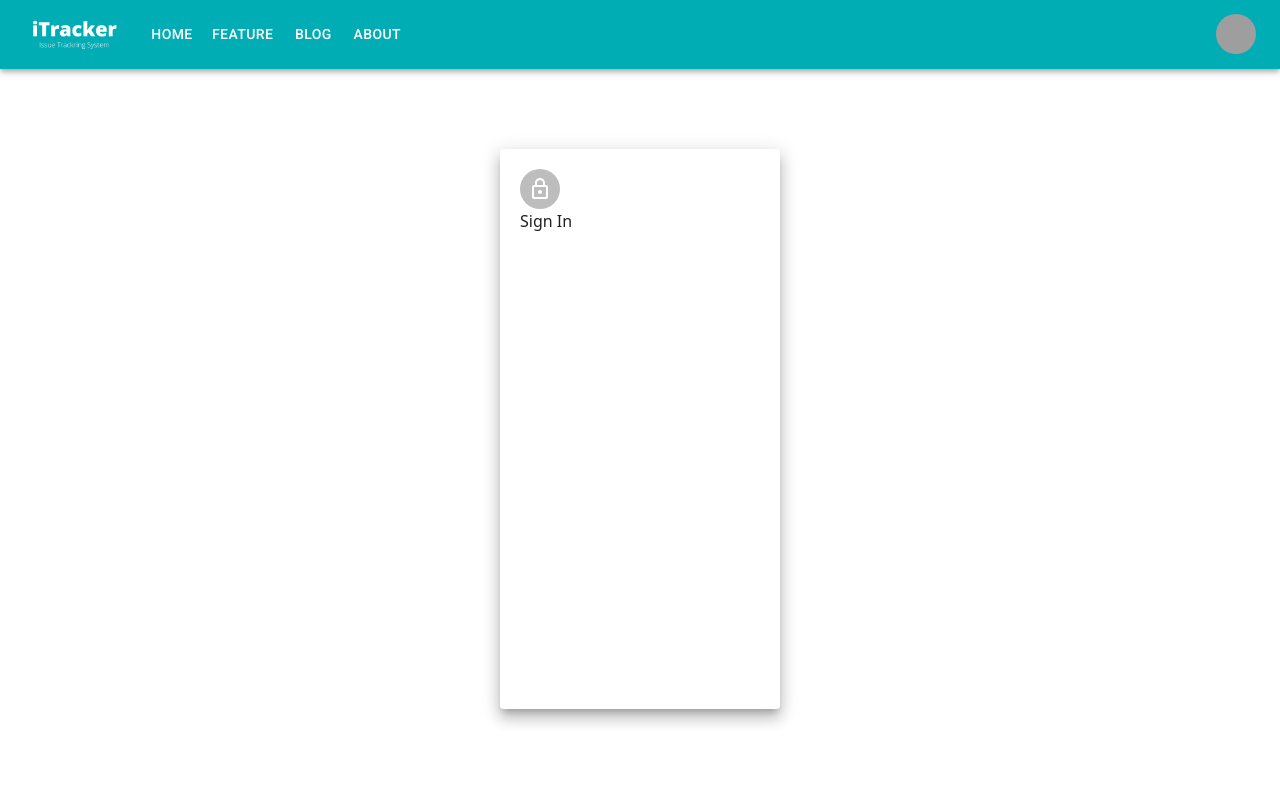
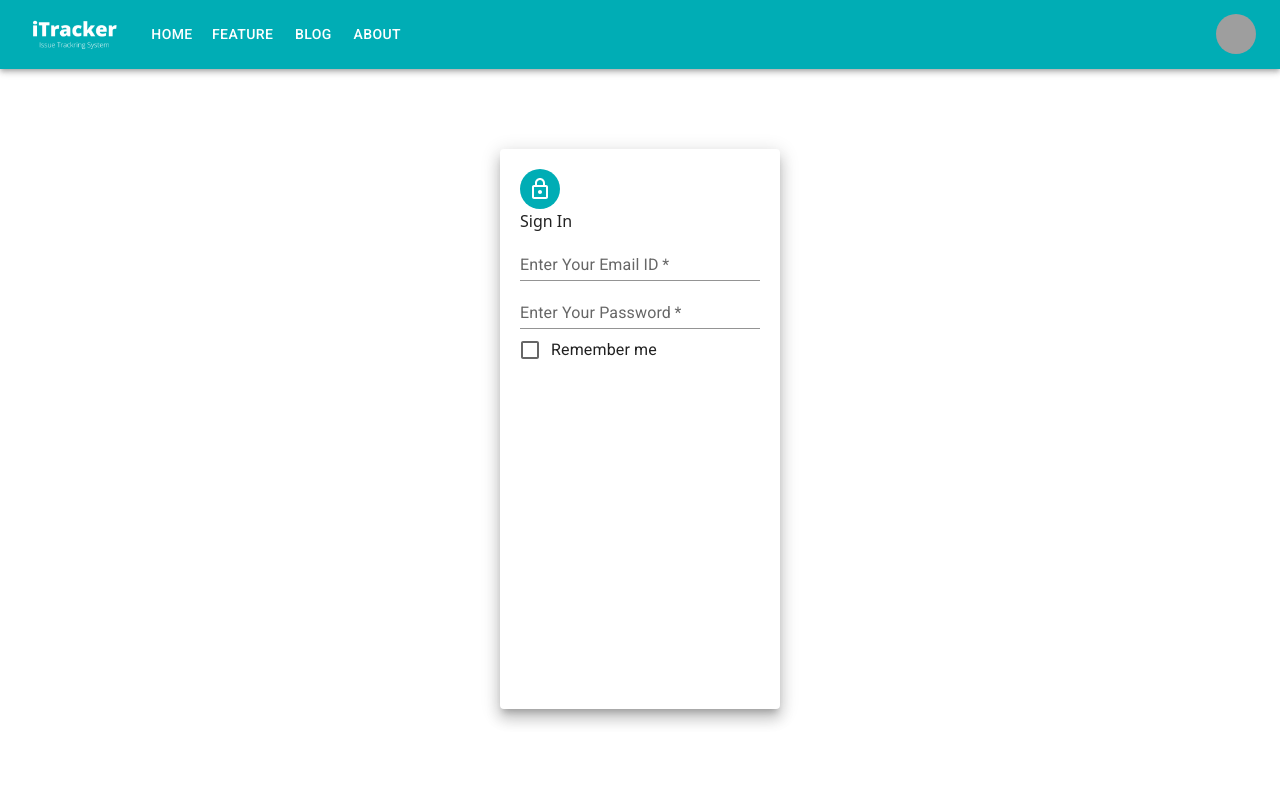
Before and after one commit to md-najmul-haque/itracker, a React (Create React App) app: page /singin in a window 1280 px wide. Shown: the top 800 px of the page. Built offline with nearby package versions, Linux system fonts and the light colour scheme; grey boxes are pictures that could not be loaded.

Commit message:
input field added

```diff
--- a/src/Pages/SignIn/SingIn.tsx
+++ b/src/Pages/SignIn/SingIn.tsx
@@ -1,6 +1,7 @@
 import React from 'react';
-import { Avatar, Grid, Paper } from '@mui/material';
+import { Avatar, Checkbox, FormControlLabel, Grid, Paper, TextField } from '@mui/material';
 import LockOutlinedIcon from '@mui/icons-material/LockOutlined';
+import { Label } from '@mui/icons-material';
 
 
 const SingIn = () => {
@@ -12,13 +13,25 @@ const SingIn = () => {
         margin: '80px auto'
 
     }
+    const avatarStyle = {
+        backgroundColor: '#00ADB5',
+    }
 
     return (
         <div>
             <Grid>
                 <Paper elevation={10} style={paperStyle}>
-                    <Avatar><LockOutlinedIcon /></Avatar>
-                    Sign In
+                    <Grid alignContent="center">
+                        <Avatar style={avatarStyle} ><LockOutlinedIcon /></Avatar>
+                        <h2>Sign In</h2>
+                        <TextField id="standard-basic" label="Enter Your Email ID" variant="standard" fullWidth required />
+                        <TextField id="standard-basic" label="Enter Your Password" variant="standard" fullWidth required />
+                        <FormControlLabel
+                            control={<Checkbox />}
+                            label="Remember me"
+                        />
+
+                    </Grid>
                 </Paper>
             </Grid>
         </div>
```
